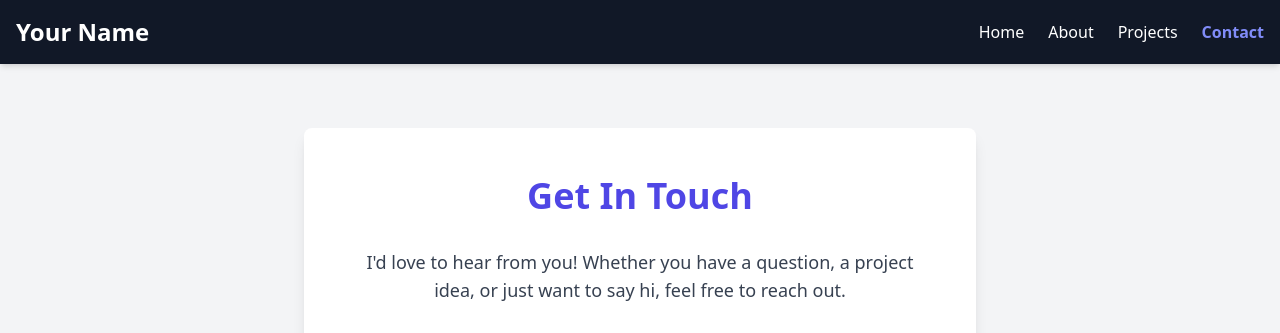
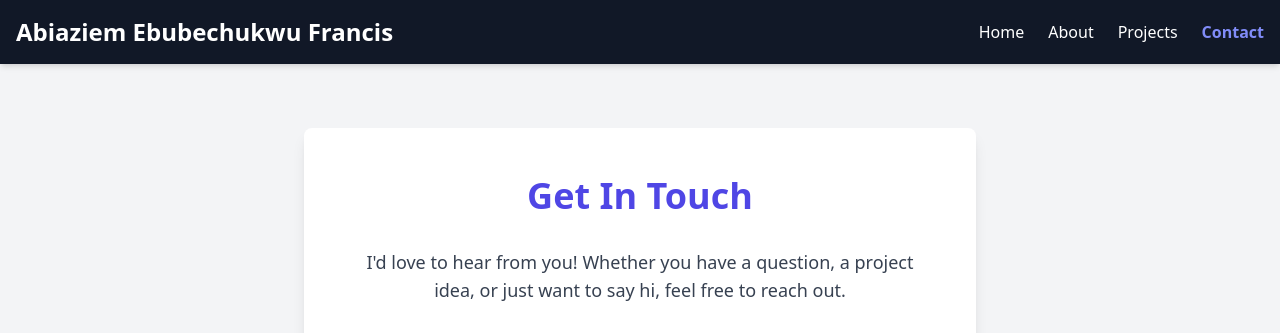
Before and after one commit to workwithfrancis/myPortfolio, a plain HTML site: page contact.html in a window 1280 px wide. Shown: the top 333 px of the page. Drawn offline with nearby package versions, Linux system fonts and the light colour scheme; files whose address does not match are found by name.

Commit message:
contact.html

```diff
--- a/contact.html
+++ b/contact.html
@@ -12,7 +12,7 @@
     <!-- Navigation -->
     <nav class="bg-gray-900 text-white p-4 shadow-md sticky top-0 z-50">
         <div class="container mx-auto flex justify-between items-center">
-            <a href="index.html" class="text-2xl font-bold hover:text-indigo-400">Your Name</a>
+            <a href="index.html" class="text-2xl font-bold hover:text-indigo-400">Abiaziem Ebubechukwu Francis</a>
             <button id="menu-btn" class="md:hidden text-white focus:outline-none">
                 <i class="fas fa-bars fa-lg"></i>
             </button>
```
